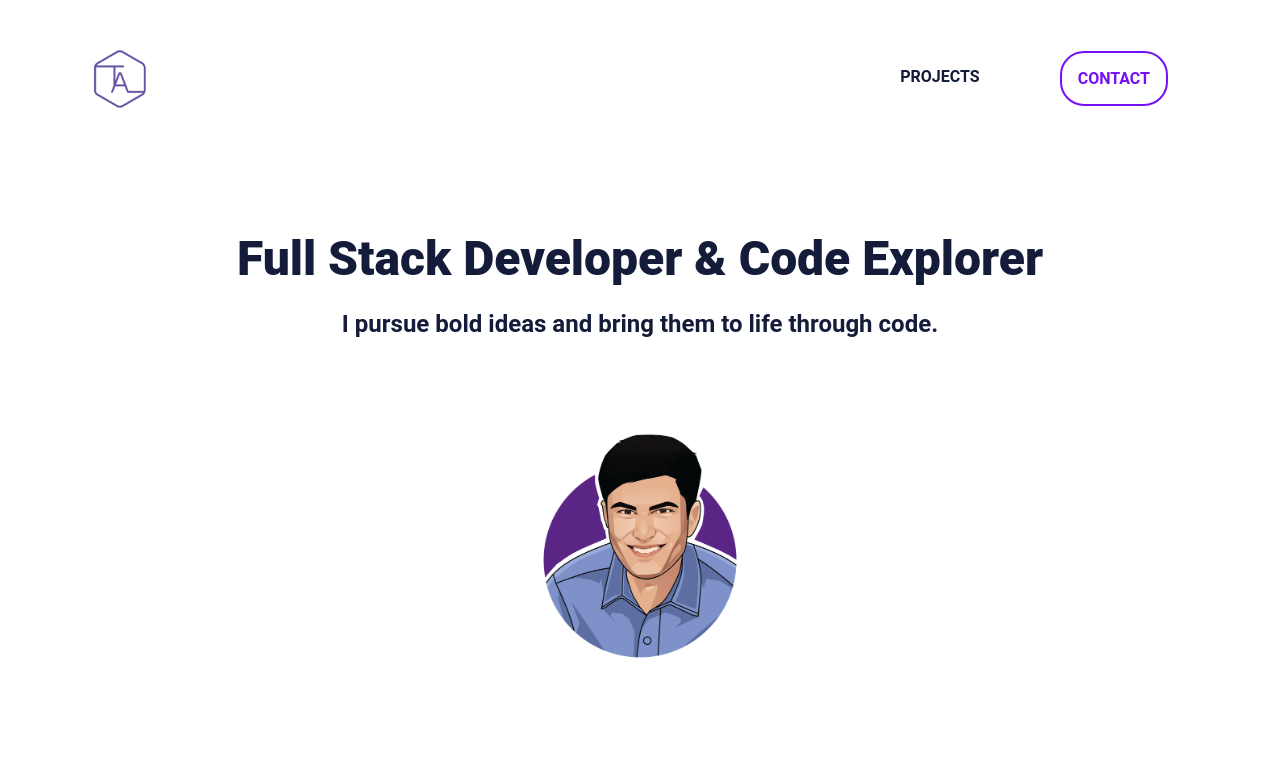
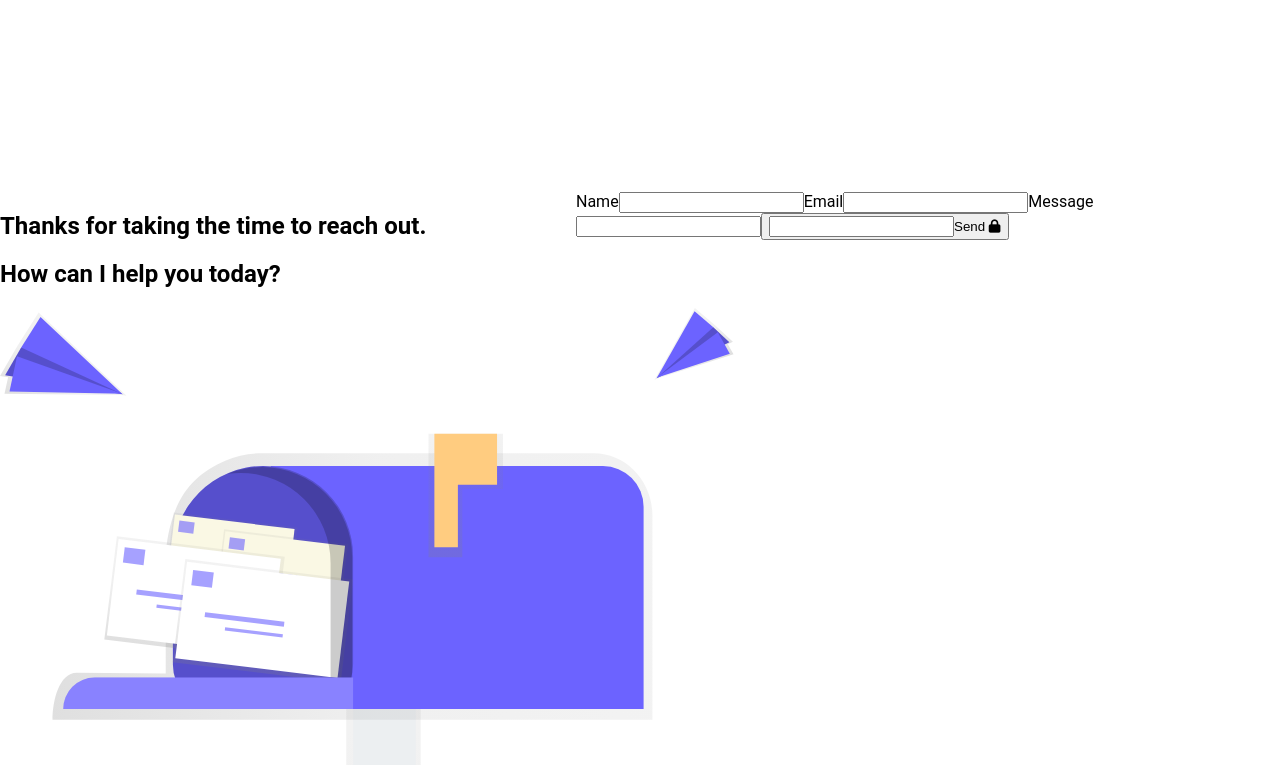
Before and after one commit to hyetigran/portfolio, a React (Create React App) app: page /contact in a window 1280 px wide. Shown: the top 765 px of the page. Built offline with nearby package versions, Linux system fonts and the light colour scheme.

Commit message:
removed contact form from landing page into seperate view

```diff
--- a/package.json
+++ b/package.json
@@ -9,6 +9,8 @@
     "node-sass": "4.13.1",
     "react": "^16.12.0",
     "react-dom": "^16.12.0",
+    "react-router": "5.1.2",
+    "react-router-dom": "5.1.2",
     "react-scripts": "3.4.0"
   },
   "scripts": {
--- a/src/App.js
+++ b/src/App.js
@@ -1,17 +1,26 @@
 import React from "react";
 import "./App.css";
+import { Switch, Route } from "react-router-dom";
 
 import Navbar from "./components/Navigation/Navbar";
 import Home from "./views/Home";
 import Footer from "./components/Footer/Footer";
+import Contact from "./components/Contact/Contact";
 
 function App() {
   return (
-    <div className="App">
-      <Navbar />
-      <Home />
-      <Footer />
-    </div>
+    <Switch>
+      <Route exact path="/">
+        <div className="App">
+          <Navbar />
+          <Home />
+          <Footer />
+        </div>
+      </Route>
+      <Route path="/contact">
+        <Contact />
+      </Route>
+    </Switch>
   );
 }
 
--- a/src/components/Contact/Contact.js
+++ b/src/components/Contact/Contact.js
@@ -1,6 +1,8 @@
 import React, { useState } from "react";
+import { ReactComponent as MailSVG } from "../../assets/mailBox.svg";
 
-import { ReactComponent as MailSVG } from "../../assets/mailBox.svg";
+import "./Contact.scss";
+
 let initialState = {
   myEmail: "tigran.asriyan@gmail.com",
   _replyto: "",
@@ -28,7 +30,7 @@ const Contact = () => {
   };
 
   return (
-    <section clasName="contact-container">
+    <section className="contact-container">
       <div className="contact-left">
         <h1>Thanks for taking the time to reach out.</h1>
         <h1> How can I help you today?</h1>
--- a/src/components/Contact/Contact.scss
+++ b/src/components/Contact/Contact.scss
@@ -0,0 +1,11 @@
+.contact-container {
+  display: flex;
+  margin-top: 15%;
+
+  .contact-left {
+    max-width: 45%;
+  }
+  .contact-right {
+    max-width: 45%;
+  }
+}
--- a/src/components/Navigation/Navbar.js
+++ b/src/components/Navigation/Navbar.js
@@ -1,6 +1,6 @@
 import React from "react";
 import "./Navbar.scss";
-
+import { Link } from "react-router-dom";
 import logoImg from "../../assets/logo2.png";
 
 const Navbar = () => {
@@ -12,7 +12,7 @@ const Navbar = () => {
       </div>
       <div className="nav">
         <a href="#projects">PROJECTS</a>
-        <a href="#contact">CONTACT</a>
+        <Link to="/contact">CONTACT</Link>
       </div>
     </nav>
   );
--- a/src/index.js
+++ b/src/index.js
@@ -1,10 +1,16 @@
 import React from "react";
 import ReactDOM from "react-dom";
+import { BrowserRouter as Router } from "react-router-dom";
 import "./index.scss";
 import App from "./App";
 import * as serviceWorker from "./serviceWorker";
 
-ReactDOM.render(<App />, document.getElementById("root"));
+ReactDOM.render(
+  <Router>
+    <App />
+  </Router>,
+  document.getElementById("root")
+);
 
 // If you want your app to work offline and load faster, you can change
 // unregister() to register() below. Note this comes with some pitfalls.
--- a/src/views/home.js
+++ b/src/views/home.js
@@ -11,7 +11,6 @@ const Home = () => {
       <Hero />
       <About />
       <Projects />
-      <Contact />
     </section>
   );
 };
```
Also changed, not shown: 1 other file (tests, documents, lock files or other folders).
